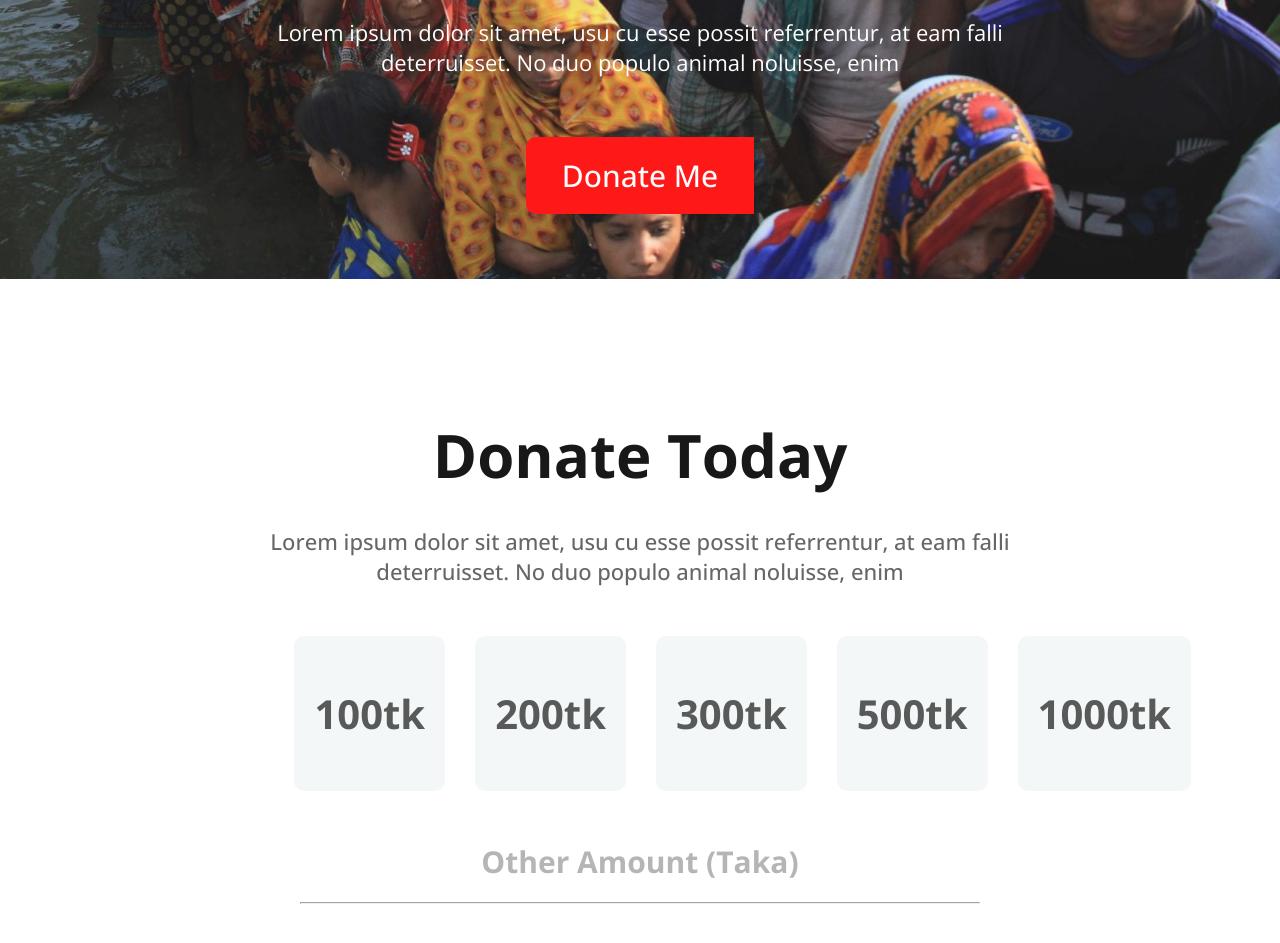
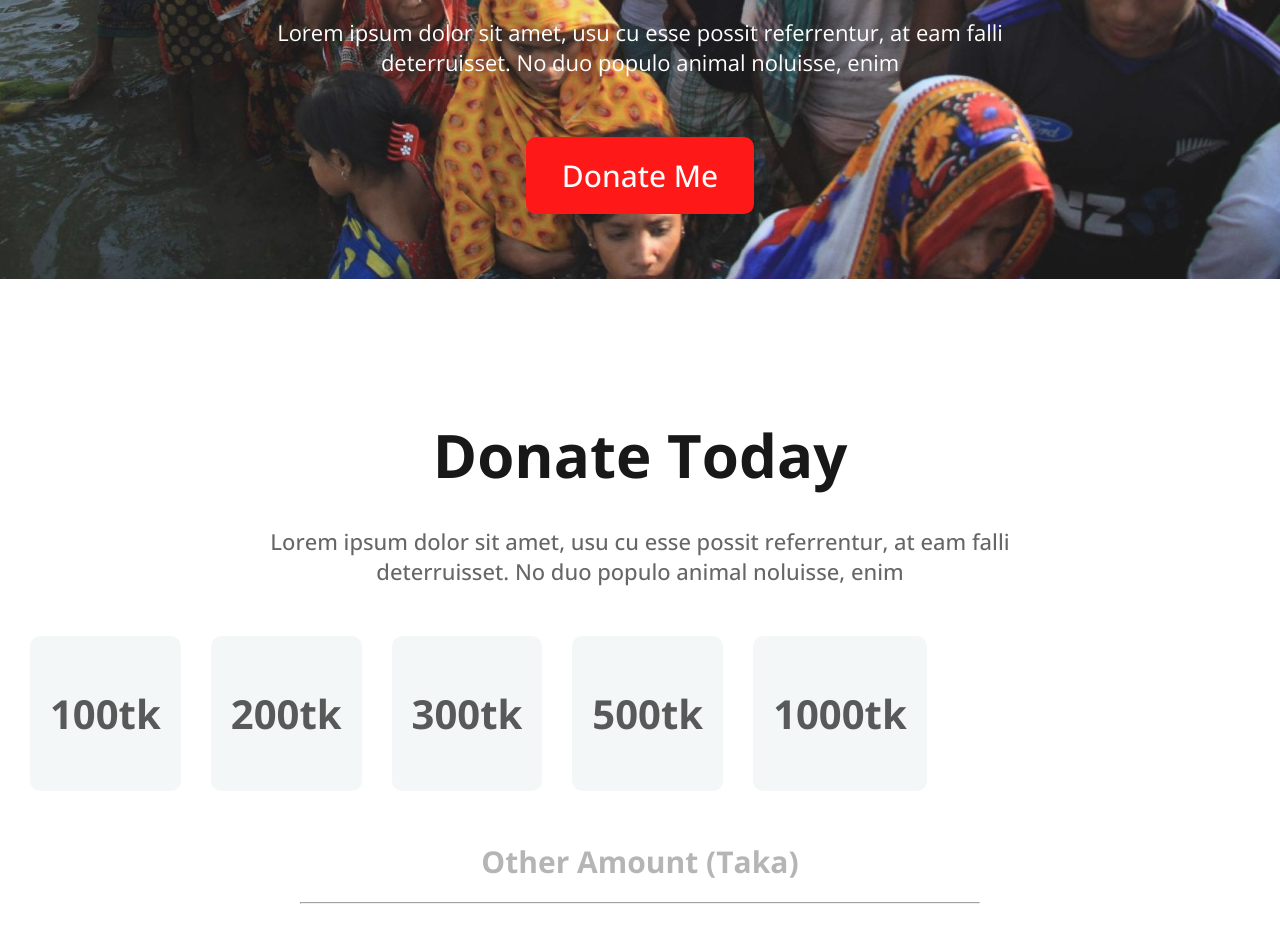
Before and after one commit to Deadless-Programmer/module-pr-day, a plain HTML site: page index.html in a window 1280 px wide. Shown: the part 521-1464 px from the top of the page. Drawn offline with nearby package versions, Linux system fonts and the light colour scheme.

Commit message:
buttom radious change

```diff
--- a/styles/Practice.css
+++ b/styles/Practice.css
@@ -44,9 +44,9 @@
   border: 0;
   font-size: 30px;
   font-weight: 500;
-  /* border-radius: 10px; */
-  border-top-left-radius: 10px;
-  border-bottom-left-radius: 10px;
+  border-radius: 10px;
+  /* border-top-left-radius: 10px;
+  border-bottom-left-radius: 10px; */
   padding: 18px 36px;
   /* vertical-align: auto; */
   /* position: absolute;
@@ -93,8 +93,11 @@
   margin-top: 50px;
   gap: 30px;
   /* text-align: center; */
-  margin-left: 23%;
+  /* margin-left: 23%; */
   /* justify-content: space-around; */
+  /* margin: 60px auto; */
+  /* display: block; */
+  padding-left: 30px;
 
 }
 .one-hundred{
```
